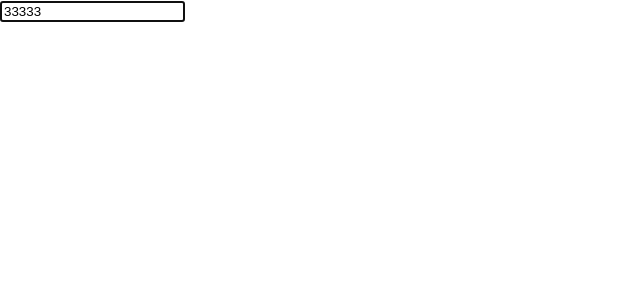
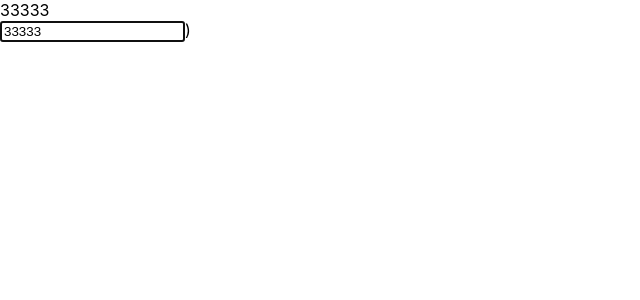
Before and after one commit to Vlad06091992/react_experiments, a React (Create React App) app: page / in a window 1280 px wide. Shown: the top 300 px of the page, without its empty margins (0-640 px from the left). Built offline with nearby package versions, Linux system fonts and the light colour scheme.

Commit message:
an example of managing elements using ref

```diff
--- a/src/App.tsx
+++ b/src/App.tsx
@@ -9,20 +9,36 @@ import React, {forwardRef, useEffect, useRef} from 'react';
 
  */
 
-const Input = forwardRef((props, ref:any) => {
-    return <input ref={ref} {...props} />;
+const Input = forwardRef((props:any, ref:any) => {
+    return <input onChange={props.onChange} ref={ref} {...props} />;
 });
 
 
 const App = () => {
     const inputRef = useRef(null) as any;
+    const spanRef = useRef(null) as any;
+
+    const onChange = (e:any) => {
+        debugger
+        spanRef.current.innerHTML = e.target.value
+    }
 
     useEffect(() => {
         inputRef.current.focus()
         inputRef.current.value = '33333'
+        spanRef.current.innerHTML = '33333'
     }, []);
 
-    return <Input ref={inputRef} />;
+    debugger
+
+    return (
+        <div>
+            <div ref={spanRef}></div>
+            <Input onChange={onChange} ref={inputRef} />)
+
+        </div>
+    )
+
 };
 
 export default App;
```
